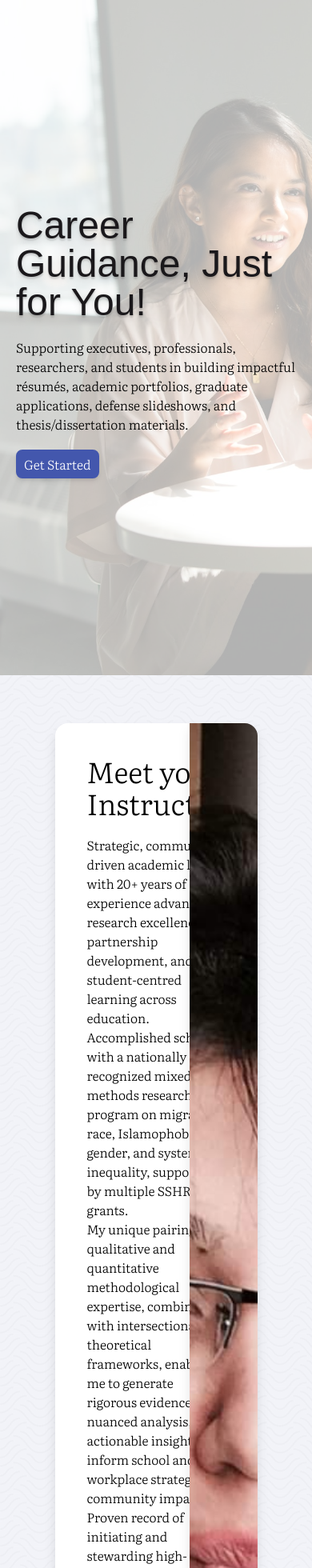
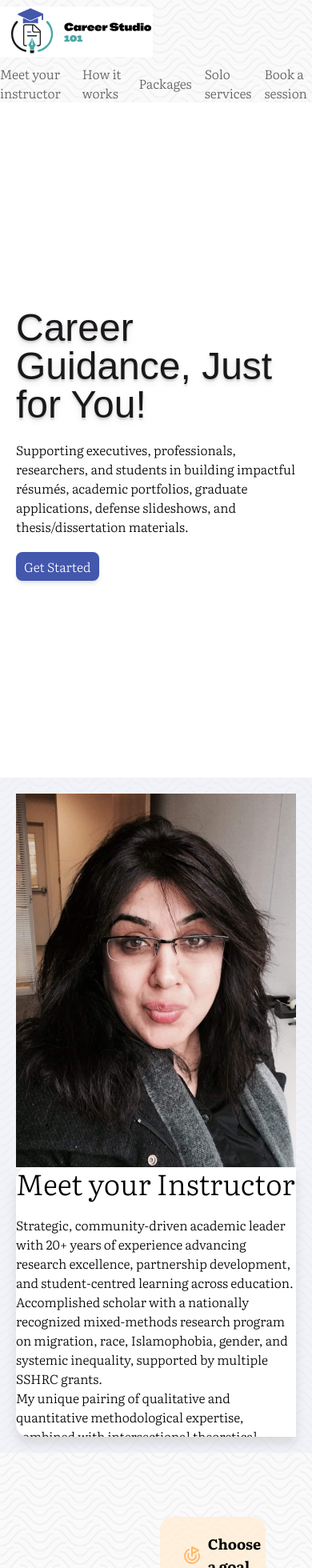
Before and after one commit to Dennis-Jedidiah/research_assistant_site_1, a React (Vite) app in the folder website/: page / in a window 390 px wide. Shown: the top 1960 px of the page at 80% size. Built offline with nearby package versions, Linux system fonts and the light colour scheme; a web font is replaced by a local one.

Commit message:
change email associated with form

```diff
--- a/website/src/components/ComponentParts/Navbar.jsx
+++ b/website/src/components/ComponentParts/Navbar.jsx
@@ -3,7 +3,7 @@ import { move_to_section } from "../../functions/Pretty_design_functions";
 
 const Navbar = () => {
   return (
-    <nav className="hidden lg:block lg:flex lg:justify-between lg:items-center lg:fixed lg:px-25 lg:bg-white lg:w-full lg:z-100 lg:shadow-md">
+    <nav className="block lg:flex lg:justify-between lg:items-center lg:fixed lg:px-25 lg:bg-white lg:w-full lg:z-100 lg:shadow-md">
       <img src={logo} alt="Logo" className="h-20" />
       <div className="flex gap-4 h-fit items-center">
         <span
--- a/website/src/components/Section_booking.jsx
+++ b/website/src/components/Section_booking.jsx
@@ -87,7 +87,7 @@ const BookASession = () => {
         )}
         <div className="text-lg drop-shadow-xl/10 rounded-lg text-black">
           <form
-            action="https://formsubmit.co/da9f18cf33c8600364a1538c53ca6945"
+            action="https://formsubmit.co/9b7dc09472329be01954bc42535785da"
             method="POST"
             className="flex flex-col gap-3 "
             onSubmit={handleFormSubmit}
@@ -123,11 +123,11 @@ const BookASession = () => {
                 Select a service / Package{" "}
               </option>
               <option value="pathway starter package">
-                Pathway Starter (HS)
+                Package - Pathway Starter (HS)
               </option>
-              <option value="One-Stop Career Studio">Career Studio</option>
+              <option value="One-Stop Career Studio">Package - One-Stop Career Studio</option>
               <option value="Application Accelerator">
-                Application Accelerator
+                Package - Application Accelerator
               </option>
               <option value="resume">Resume 101</option>
               <option value="linkedin">LinkedIn 101</option>
--- a/website/src/components/Section_hero.jsx
+++ b/website/src/components/Section_hero.jsx
@@ -33,11 +33,11 @@ const Hero = () => {
         alt="Hero"
         className="hidden lg:block lg:flex-1 lg:static lg:w-1/2 lg:object-cover"
       />
-      <img
+      {/* <img
         src={header_bg_mid}
         alt="Header Background"
         className="absolute top-0 h-full z-[-1] object-cover object-left opacity-30 lg:hidden"
-      />
+      /> */}
     </div>
   );
 };
--- a/website/src/components/Section_instructors.jsx
+++ b/website/src/components/Section_instructors.jsx
@@ -3,13 +3,11 @@ import dr_zaidi from "../assets/dr_zaidi.jpg";
 const InstructorSection = () => {
   return (
     <div
-      className="flex flex-col items-center justify-center bg-custom-blue-100/50 px-25 py-15"
+      className="flex flex-col items-center lg:items-stretch bg-custom-blue-100/50 px-5 py-5 w-full max-h-screen lg:justify-center lg:px-25 lg:flex-row lg:py-15"
       id="meet_instructor"
     >
-
-      <div className="flex items-stretch">
-        <div className="w-8/12 p-10 text-base flex bg-custom-white-100 drop-shadow-xl/10 rounded-tl-2xl rounded-bl-2xl">
-          <span className="self-center">
+      <div className="order-2 flex flex-col overflow-hidden bg-custom-white-100 drop-shadow-xl/10 rounded-tl-2xl rounded-bl-2xl lg:order-1 lg:w-8/12 lg:p-10">
+        <span className=" lg:self-center">
           <div className="text-4xl pb-5">Meet your Instructor</div>
           <p>
             Strategic, community-driven academic leader with 20+ years of
@@ -40,13 +38,10 @@ const InstructorSection = () => {
           </p>
         </span>
       </div>
-        <div className="w-4/12 drop-shadow-xl/10">
       <img
         src={dr_zaidi}
-            className="object-center object-cover h-full w-full rounded-tr-2xl rounded-br-2xl"
+        className="order-1 object-cover w-full lg:object-center lg:h-full lg:rounded-tr-2xl lg:rounded-br-2xl lg:w-4/12 lg:drop-shadow-xl/10 lg:order-2"
       />
-        </div>
-      </div>
     </div>
   );
 };
```
Lines whose indentation alone changed are shown as unchanged.
